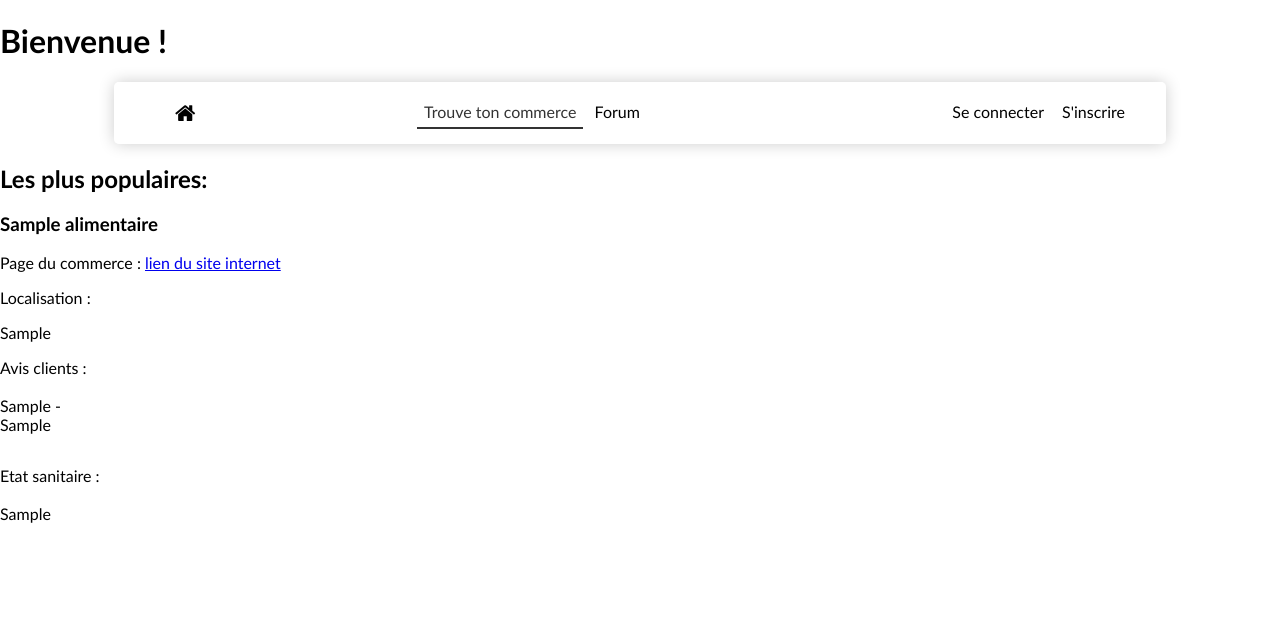
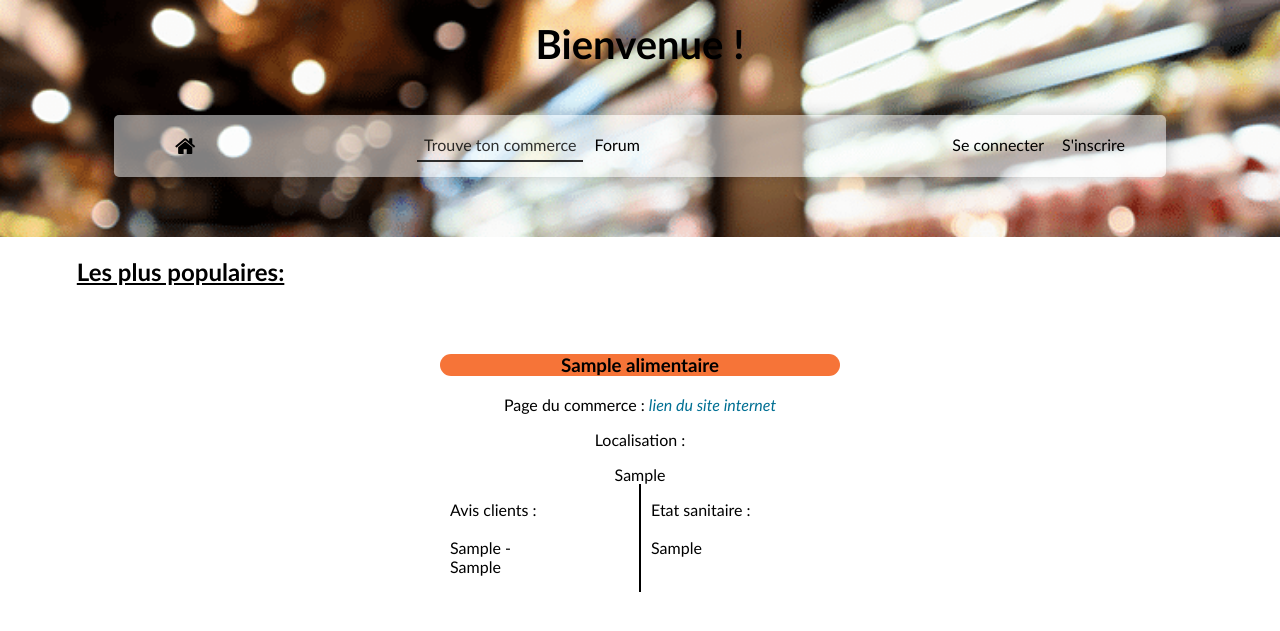
Before and after one commit to BaptisteNauguier/Projet_L3_CA, a PHP site: page / in a window 1280 px wide. Shown: the top 631 px of the page. Run offline with PHP 8.4, Linux system fonts and the light colour scheme; tables that the repository leaves empty or names only in its code hold one stand-in row (values such as "Sample post").

Commit message:
modif css

```diff
--- a/Projet_Commerces_Alimentaires/css/style.css
+++ b/Projet_Commerces_Alimentaires/css/style.css
@@ -972,3 +972,104 @@ height: 100px;
 
 
 /* ----  FIN PARTIE RECHERCHE_RESTAURANT/FILTRER1.PHP ---- */
+
+
+/* -------- PARTIE HISTORIQUE -------- */
+
+.hist{
+  text-align: center;
+}
+
+.hist h1{
+  margin-top: 40px;
+  margin-bottom: 40px;
+  text-decoration: underline;
+}
+
+.t_hist{
+  font-style: normal;
+  margin: auto;
+  border: #000 solid 2px;
+  border-collapse: collapse;
+  width: 1000px;
+  height: 50px;
+  margin-bottom: 50px;
+}
+
+.div_hist{
+  margin: auto;
+  width: 1015px;
+  overflow-y: scroll;
+  height: 600px;
+}
+
+/* -------- FIN PARTIE HISTORIQUE -------- */
+
+
+
+/* -------- PARTIE INDEX -------- */
+
+.head-index {
+background-image: url(../img/c.png);
+background-repeat: no-repeat;
+padding-bottom: 60px;
+background-size: cover;
+width: 100%;
+}
+
+#t-index {
+text-align: center;
+margin-top: 0px;
+padding-bottom: 20px;
+padding-top: 20px;
+font-size: 40px;
+}
+
+#t2-index{
+margin-left: 6%;
+text-decoration: underline;
+}
+
+.main-index{
+text-align: center;
+}
+
+.main-index .plus-pop {
+padding: 30px;
+width: 400px;
+display: inline-block; /* segmentation en ligne des div */
+}
+
+.main-index .plus-pop .block{
+display: flex;
+}
+
+.main-index .plus-pop .avis{
+display: inline-block; /* segmentation en ligne des div */
+border-right: 2px solid black;
+width: 50%;
+margin: auto;
+text-align: left;
+padding-left: 10px;
+word-wrap: break-word;
+}
+
+.main-index .plus-pop .etat{
+width: 50%;
+text-align: left;
+padding-left: 10px;
+}
+
+.main-index .plus-pop h3{
+background-color: #f67438;
+border-radius: 15px;
+text-align: center;
+}
+
+.main-index .plus-pop a{
+text-decoration: none;
+color: #006f93;
+font-style: italic;
+}
+
+/* -------- FIN PARTIE INDEX -------- */
```
